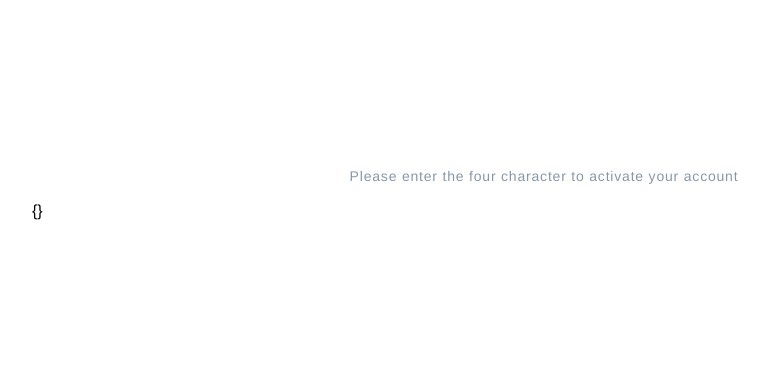
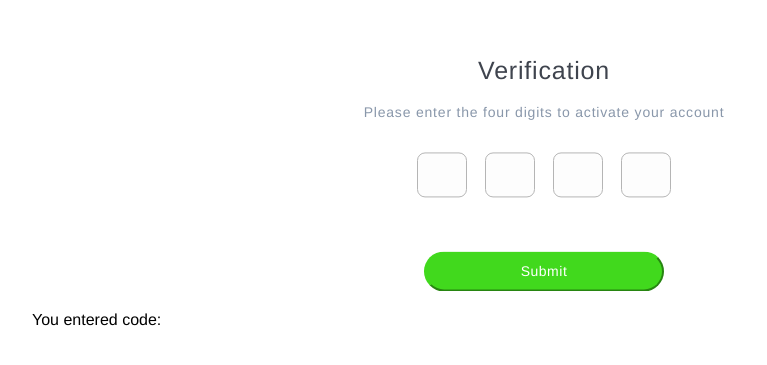
Before and after one commit to wivsi/onboarding-mystore, a React (Create React App) app: page /Stage2 in a window 1280 px wide. Shown: the part 209-574 px from the top of the page, without its empty margins (96-863 px from the left). Built offline with nearby package versions, Linux system fonts and the light colour scheme.

Commit message:
Added automatic focus on input + get the entered sms code

```diff
--- a/src/App.js
+++ b/src/App.js
@@ -8,6 +8,14 @@ import Stage2 from './components/Stage2';
 import ErrorPath from './components/ErrorPath';
 
 class App extends Component {
+  state  = {
+    contact: {}
+  };
+
+  getData = contact => {
+
+  }
+
 
   /*
       - Define a callback in parent component which takes the data I need in as a parameter.
--- a/src/assets/App.css
+++ b/src/assets/App.css
@@ -195,6 +195,22 @@ button:active {
     transform: translate(-50%, -50%);
 }
 
+.verificationInput{
+  width: 300px !important;
+  text-align: center;
+}
+
+.verificationInput > input{
+    display: inline;
+    width: 50px;
+    margin: 3%;
+    text-align: center;
+}
+
+
+/* MEDIA QUERIES  */
+
+
 /* Larger than mobile */
 @media (min-width: 400px) {
    .title-wrapper{
--- a/src/components/Form.js
+++ b/src/components/Form.js
@@ -15,6 +15,7 @@ class Form extends React.Component{
     onSubmit = e => {
         e.preventDefault();
         this.props.onSubmit(this.state);
+        console.log("Redirect to Stage2 with this object: ", this.state);
     }
 
     render(){
--- a/src/components/Stage1.js
+++ b/src/components/Stage1.js
@@ -5,7 +5,7 @@ import Form from './Form';
 
 class Stage1 extends React.Component{
     state  = {
-        fields: {}
+        fields: {},
     };
 
     onSubmit = fields => {
--- a/src/components/Stage2.js
+++ b/src/components/Stage2.js
@@ -1,20 +1,23 @@
 import React from 'react';
 import HeaderText from './HeaderText';
+import VerificationForm from './VerificationForm';
 
 class Stage2 extends React.Component{
     state  = {
-        fields: {}
+        sms_code: ""
     };
 
-    onSubmit = fields => {
-        this.setState({fields})
+    onSubmit = sms_code => {
+        this.setState({sms_code})
     }
 
     render(){
+
         return(
             <div>
-                <HeaderText headerSub={"Please enter the four character to activate your account"}/>
-                <p>{JSON.stringify(this.state.fields, null, 2)}</p>
+                <HeaderText headerTitle={"Verification"} headerSub={"Please enter the four digits to activate your account"}/>
+                <VerificationForm onSubmit={code => this.onSubmit(code)} />
+                <p>You entered code: {(this.state.sms_code)}</p>
             </div>
         );
     }
--- /dev/null
+++ b/src/components/VerificationForm.js
@@ -0,0 +1,84 @@
+import React from 'react';
+
+class VerificationForm extends React.Component{
+    state = {
+        code1: "",
+        code2: "",
+        code3: "",
+        code4: ""
+    }
+
+  change = e => {
+        this.setState({
+            [e.target.name]: e.target.value
+        });
+
+        let valueLength = e.target.value.length;
+        let maxLength = e.target.maxLength;
+
+        // Change focus to next input
+        if(valueLength >= maxLength){
+            var next = e.target;
+            while (next = next.nextElementSibling) {
+                if (next == null)
+                    break;
+                if (next.tagName.toLowerCase() === "input") {
+                    next.focus();
+                    break;
+                }
+            }
+        }
+        // Go back with backspace
+        else if(valueLength === 0){
+            var previous = e.target;
+            while (previous = previous.previousElementSibling) {
+                if (previous == null)
+                    break;
+                if (previous.tagName.toLowerCase() === "input") {
+                    previous.focus();
+                    break;
+                }
+            }
+        }
+    }
+
+    onSubmit = e => {
+        e.preventDefault();
+        let code = this.state.code1 + this.state.code2 + this.state.code3 + this.state.code4;
+        this.props.onSubmit(code);
+    }
+
+    render(){
+        return(
+            <form className="verificationInput">
+                <input
+                name="code1"
+                value={this.state.code1}
+                maxLength='1'
+                onChange={e => this.change(e)}/>
+
+                <input
+                name="code2"
+                value={this.state.code2}
+                maxLength='1'
+                onChange={e => this.change(e)}/>
+
+                <input
+                name="code3"
+                value={this.state.code3}
+                maxLength='1'
+                onChange={e => this.change(e)}/>
+
+                <input
+                name="code4"
+                value={this.state.code4}
+                maxLength='1'
+                onChange={e => this.change(e)}/>
+
+                <button onClick={e => this.onSubmit(e)}> Submit </button>
+            </form>
+        )
+    }
+}
+
+export default VerificationForm;
```
